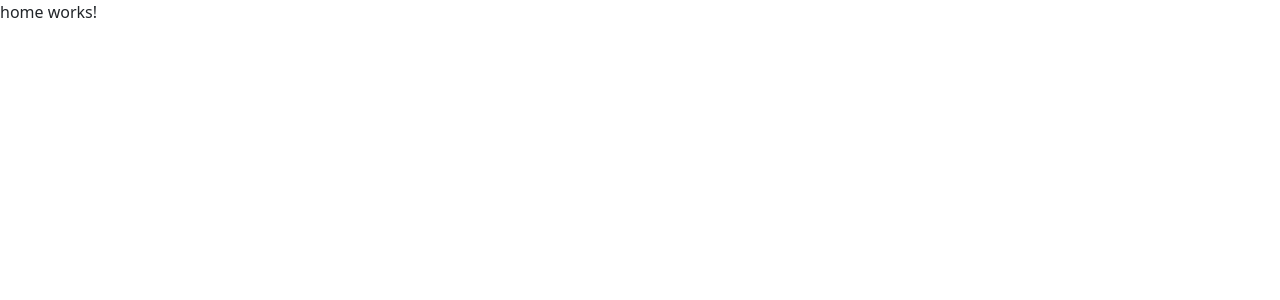
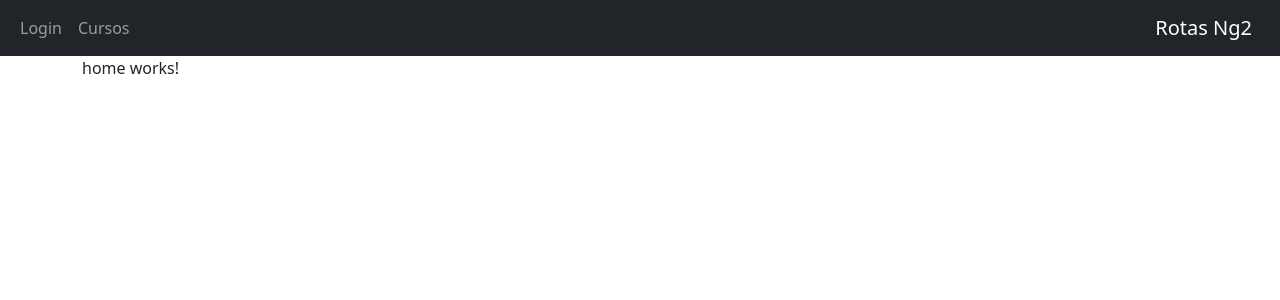
Before and after one commit to WellingtonIdeao/angular-course-routes, an Angular app: page / in a window 1280 px wide. Shown: the top 300 px of the page. Built offline with nearby package versions, Linux system fonts and the light colour scheme.

Commit message:
Rotas: RouterLink - definindo rotas no template

```diff
--- a/src/app/app.component.html
+++ b/src/app/app.component.html
@@ -1 +1,21 @@
-<router-outlet></router-outlet>
+<nav class="navbar navbar-dark bg-dark navbar-expand-lg ">
+    <div class="container-fluid">
+      <button class="navbar-toggler" type="button" data-bs-toggle="collapse" data-bs-target="#navbarNav" aria-controls="navbarNav" aria-expanded="false" aria-label="Toggle navigation">
+        <span class="navbar-toggler-icon"></span>
+      </button>
+      <div class="collapse navbar-collapse" id="navbarNav">
+        <ul class="navbar-nav">
+          <li class="nav-item">
+            <a class="nav-link" routerLink="/login">Login</a>
+          </li>
+          <li class="nav-item">
+            <a class="nav-link" routerLink="/cursos">Cursos</a>
+          </li>
+        </ul>
+      </div>
+      <a class="navbar-brand" routerLink="">Rotas Ng2</a>
+    </div>
+  </nav>
+<div class="container">
+    <router-outlet></router-outlet>
+</div>
```
